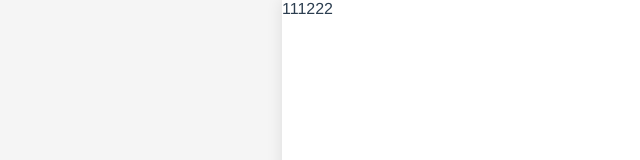
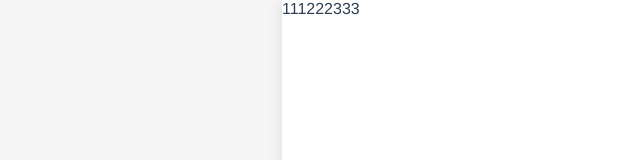
Before and after one commit to butter-fly-gg/jiangjie-museum, a Vue app: page /beautiful in a window 1280 px wide. Shown: the top 160 px of the page, without its empty margins (163-803 px from the left). Built offline with nearby package versions, Linux system fonts and the light colour scheme.

Commit message:
Update BeautifulPage.vue
测试

```diff
--- a/src/views/BeautifulPage.vue
+++ b/src/views/BeautifulPage.vue
@@ -1,3 +1,3 @@
 <template>
-  <div>111222</div>
+  <div>111222333</div>
 </template>
```
